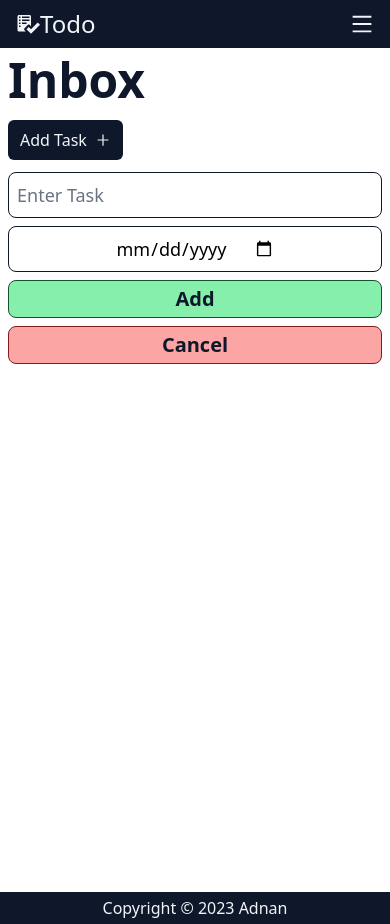
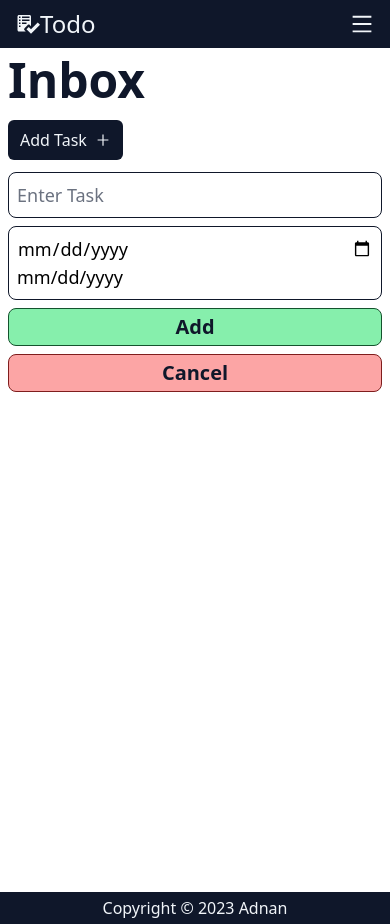
Before and after one commit to adnansyed101/reactTodoist, a React (Vite) app: page / in a window 390 px wide. Both pictures are taken after a click on the button "Add Task". Built offline with nearby package versions, Linux system fonts and the light colour scheme.

Commit message:
partial fix for date input on mobile.

```diff
--- a/src/components/TaskForm.tsx
+++ b/src/components/TaskForm.tsx
@@ -36,9 +36,8 @@ const TaskForm = ({
         value={taskObj.date}
         onChange={(e) => onChange(e)}
         type="date"
-        placeholder="mm/dd/yyyy"
         min={new Date().toISOString().split("T")[0]}
-        className="input-box inline-flex justify-center sm:block md:col-span-1"
+        className="input-box w-full after:content-['mm/dd/yyyy'] sm:block md:col-span-1 lg:after:content-['']"
       />
       <button
         type="submit"
```
